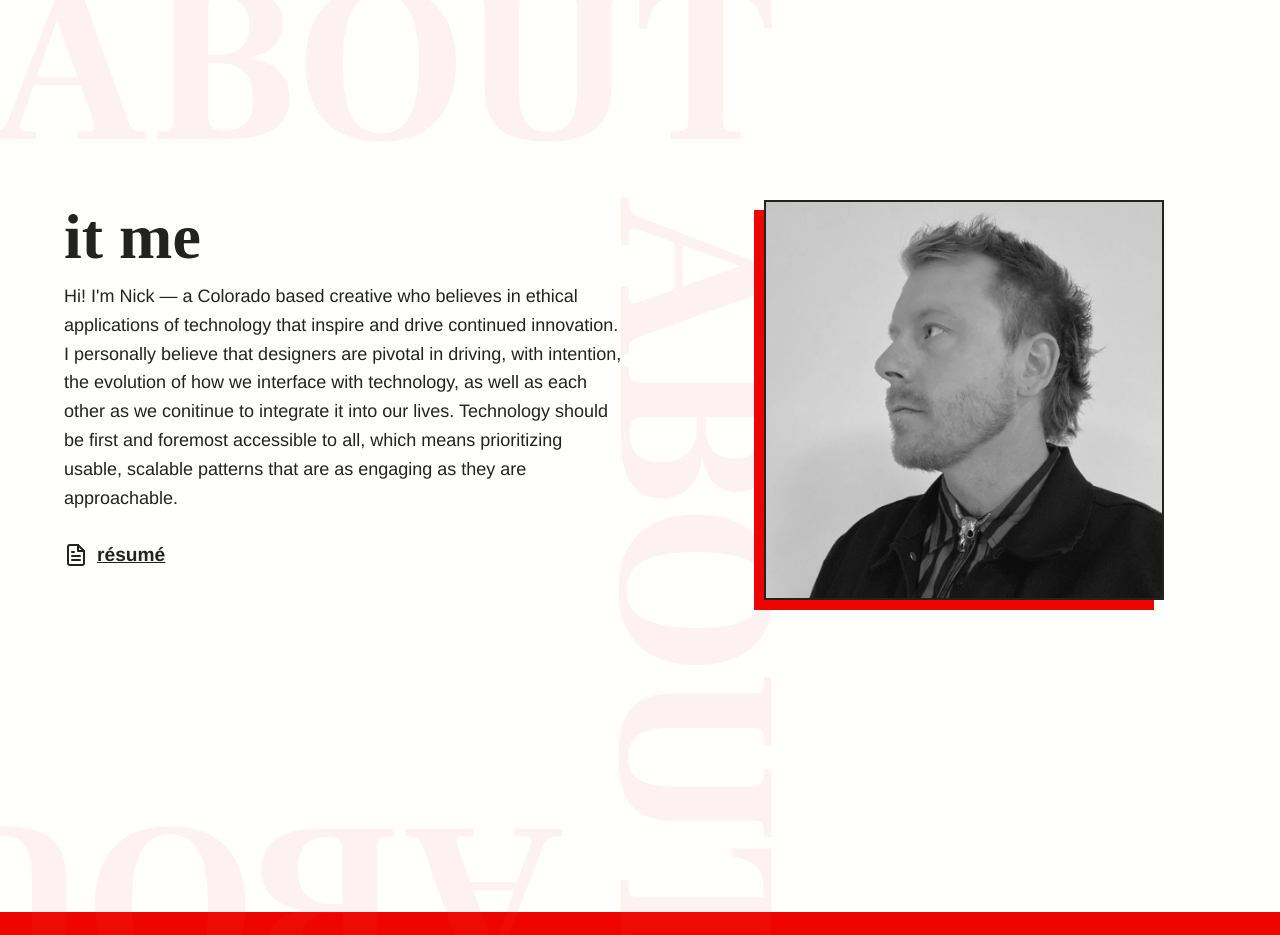
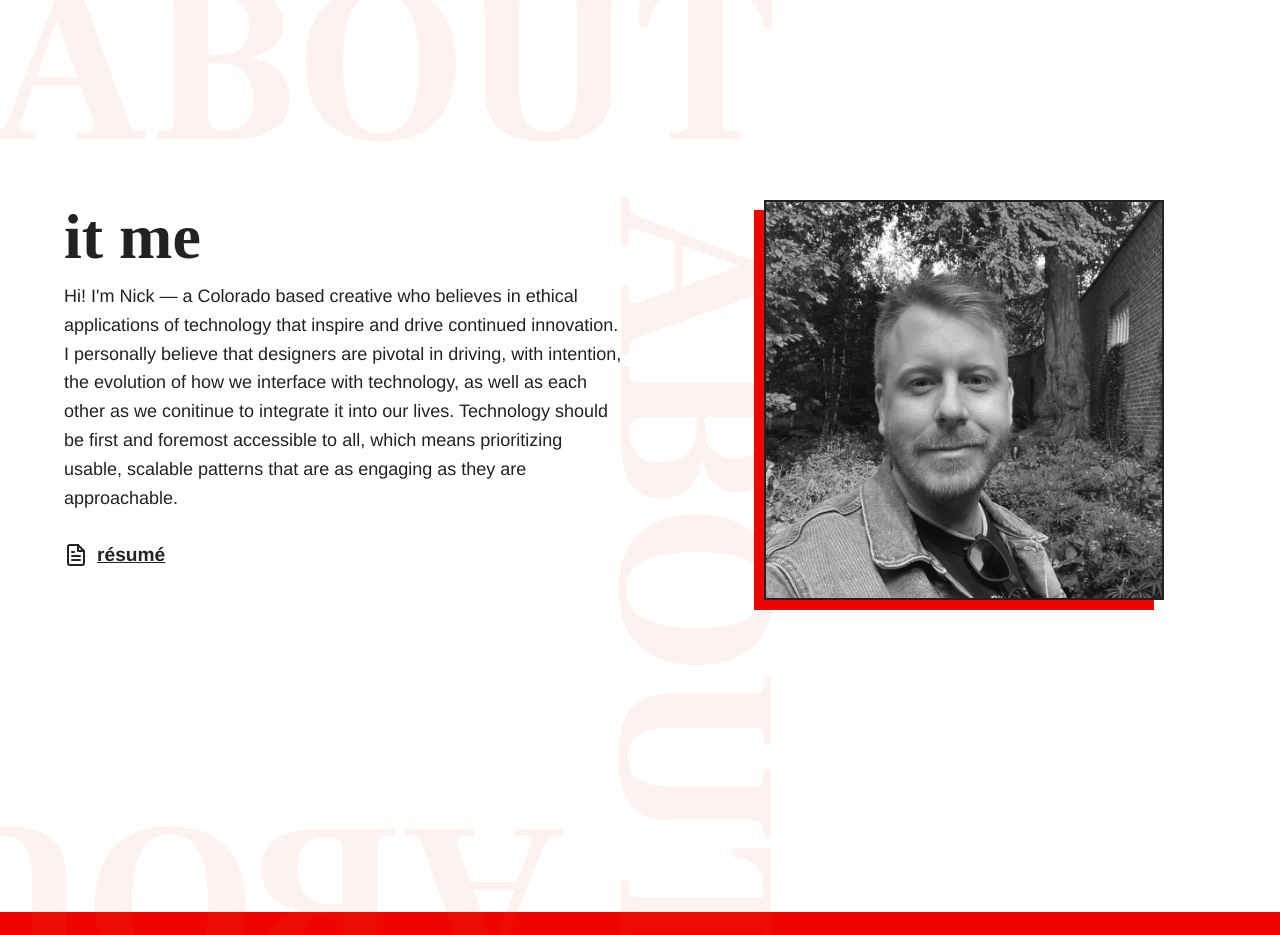
Before and after one commit to n-r-martin/ux-dev-portfolio, a React (Create React App) app: page / in a window 1280 px wide. Shown: the part 3510-4445 px from the top of the page. Built offline with nearby package versions, Linux system fonts and the light colour scheme; a web font is replaced by a local one.

Commit message:
latest and greatest baby

```diff
--- a/src/components/About.js
+++ b/src/components/About.js
@@ -39,7 +39,7 @@ function About() {
 
         <div className='about-me-img-container'>
           <div className='image-overlay'></div>
-          <img src={meTwo} alt="Nick Martin in the Utah desert" className="clearfix" />
+          <img src={me} alt="Nick Martin in the Utah desert" className="clearfix" />
         </div>
       </div>
     </section>
--- a/src/styles/Image.scss
+++ b/src/styles/Image.scss
@@ -85,7 +85,7 @@ article.raised > div.project-card-img-container {
 .about-me-img-container img {
     width: 100%;
     position: absolute;
-    top: -2rem;
+    top: -4rem;
     z-index: 0;
 }
 
```
